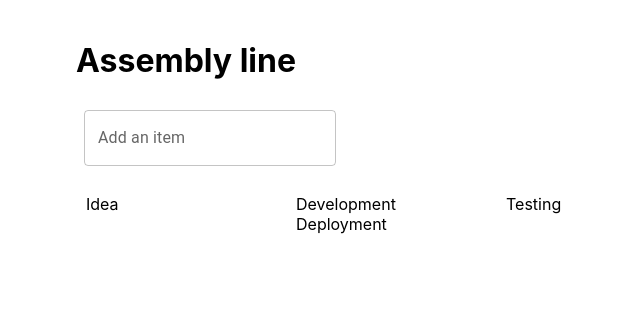
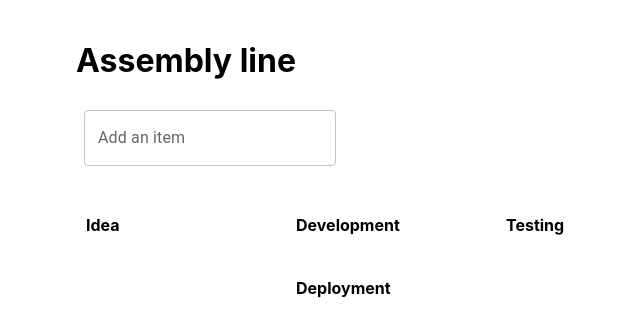
Before and after one commit to johnandresmedina/assembly-line-concept, a React (Create React App) app: page / in a window 1280 px wide. Shown: the top 336 px of the page, without its empty margins (244-884 px from the left). Built offline with nearby package versions, Linux system fonts and the light colour scheme.

Commit message:
Extrating the assembly line tasks component

```diff
--- a/src/AssemblyLine/AssemblyLine.js
+++ b/src/AssemblyLine/AssemblyLine.js
@@ -1,13 +1,10 @@
-import { Fragment, useReducer } from 'react';
+import { useReducer } from 'react';
 import Grid from '@mui/material/Grid';
-import Stack from '@mui/material/Stack';
 
 import AssemblyLineInput from './AssemblyLineInput';
-import Task from './Task';
 import { initializeState, reducer } from './reducer';
-
-const LEFT_CLICK_TYPE = 'click';
-const RIGHT_CLICK_TYPE = 'contextmenu';
+import { LEFT_CLICK_TYPE, RIGHT_CLICK_TYPE } from './constans';
+import AssemblyLineTasks from './AssemblyLineTasks';
 
 function AssemblyLine({ stages }) {
   const [state, dispatch] = useReducer(reducer, stages, initializeState);
@@ -37,19 +34,8 @@ function AssemblyLine({ stages }) {
       <Grid container justifyContent='space-evenly' spacing={0} width='50%' m='0 auto'>
         {stagesLanes.map(({ name: stageName, tasks }) => (
           <Grid key={stageName} item>
-            {stageName}
-
-            <Stack spacing={2} minWidth='200px'>
-              {tasks.map(({ id: taskId, name: taskName }) => (
-                <Fragment key={taskId}>
-                  <Task
-                    onClick={event => handleTaskClick(event, { taskId, taskName })}
-                    onContextMenu={event => handleTaskClick(event, { taskId, taskName })}>
-                    {taskName}
-                  </Task>
-                </Fragment>
-              ))}
-            </Stack>
+            <h4>{stageName}</h4>
+            <AssemblyLineTasks tasks={tasks} handleTaskClick={handleTaskClick} />
           </Grid>
         ))}
       </Grid>
--- /dev/null
+++ b/src/AssemblyLine/AssemblyLineTasks.js
@@ -0,0 +1,22 @@
+import { Fragment } from 'react';
+import Stack from '@mui/material/Stack';
+
+import Task from './Task';
+
+function AssemblyLineTasks({ tasks, handleTaskClick }) {
+  return (
+    <Stack spacing={2} minWidth='200px'>
+      {tasks.map(({ id: taskId, name: taskName }) => (
+        <Fragment key={taskId}>
+          <Task
+            onClick={event => handleTaskClick(event, { taskId, taskName })}
+            onContextMenu={event => handleTaskClick(event, { taskId, taskName })}>
+            {taskName}
+          </Task>
+        </Fragment>
+      ))}
+    </Stack>
+  );
+}
+
+export default AssemblyLineTasks;
--- /dev/null
+++ b/src/AssemblyLine/constans.js
@@ -0,0 +1,4 @@
+const LEFT_CLICK_TYPE = 'click';
+const RIGHT_CLICK_TYPE = 'contextmenu';
+
+export { LEFT_CLICK_TYPE, RIGHT_CLICK_TYPE };
```
